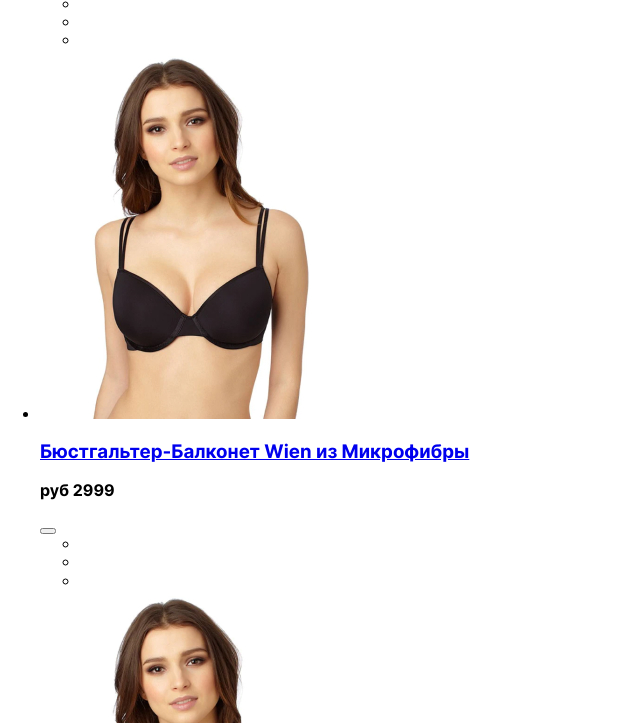
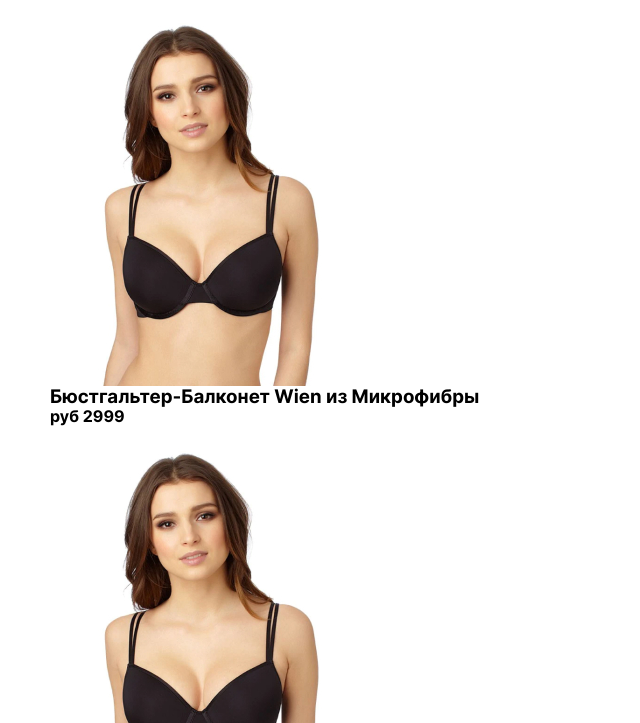
Before and after one commit to AlexandrZagumennov/inspired, a website built with webpack: page src/index.html in a window 1280 px wide. Shown: the part 2077-2800 px from the top of the page, without its empty margins (0-640 px from the left). Built offline with nearby package versions, Linux system fonts and the light colour scheme.

Commit message:
FIRST DAY: has been completed

```diff
--- a/src/style/_style.scss
+++ b/src/style/_style.scss
@@ -1,3 +1,84 @@
+html {
+  position: relative;
+  box-sizing: border-box;
+}
+
+*,
+*::before,
+*::after {
+  box-sizing: inherit;
+}
+
 body {
-	font-family: 'Inter';
+  min-width: 320px;
+  min-height: 100vh;
+  font-family: Inter, sans-serif;
+	background-color: $second-color;
+	color: $main-color;
 }
+
+
+img, svg {
+	display: block;
+  max-width: 100%;
+  max-height: 100%;
+  height: auto;
+}
+
+
+button {
+  padding: 0;
+  cursor: pointer;
+	background-color: transparent;
+	color: inherit;
+	border: none;
+}
+
+a {
+  text-decoration: none;
+  color: inherit;
+}
+
+ul {
+  list-style: none;
+  padding: 0;
+  margin: 0;
+}
+
+h1,
+h2,
+h3,
+p,
+figure,
+fieldset {
+  margin: 0;
+}
+
+iframe {
+  border: none;
+}
+
+/*
+Доступно скрываю элементы
+*/
+
+.visually-hidden {
+  position: fixed;
+  transform: scale(0);
+}
+
+
+/*
+Пример контейнера
+
+Если контейнер 1180px по макету,
+то для max-width прибавляем паддинги 30px*2,
+в итоге 1240px
+Чтобы контент не прижимался к краям экрана
+*/
+
+.container {
+  max-width: 1240px;
+  padding: 0 30px;
+  margin: 0 auto;
+}
--- a/src/style/_var.scss
+++ b/src/style/_var.scss
@@ -0,0 +1,5 @@
+$main-color:#000000;
+$second-color:#FFFFFF;
+$light-gray: #DCDCDC;
+$gray: #8A8A8A;
+$dark-gray: #404040;
```
Also changed, not shown: README.md.
